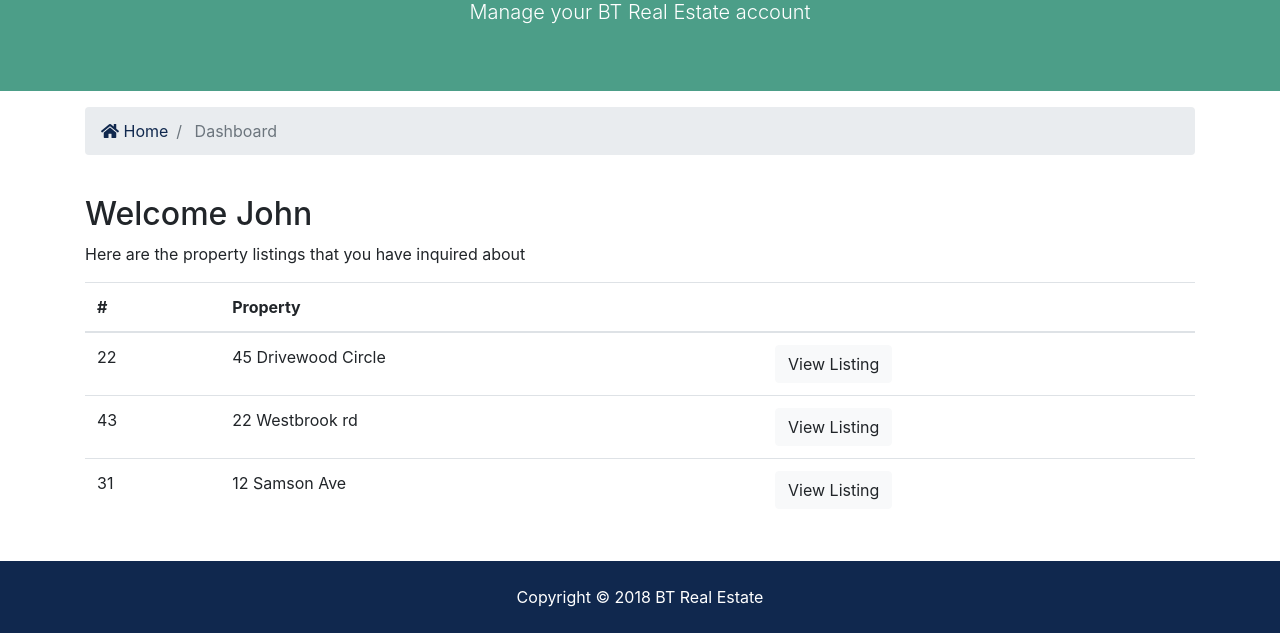
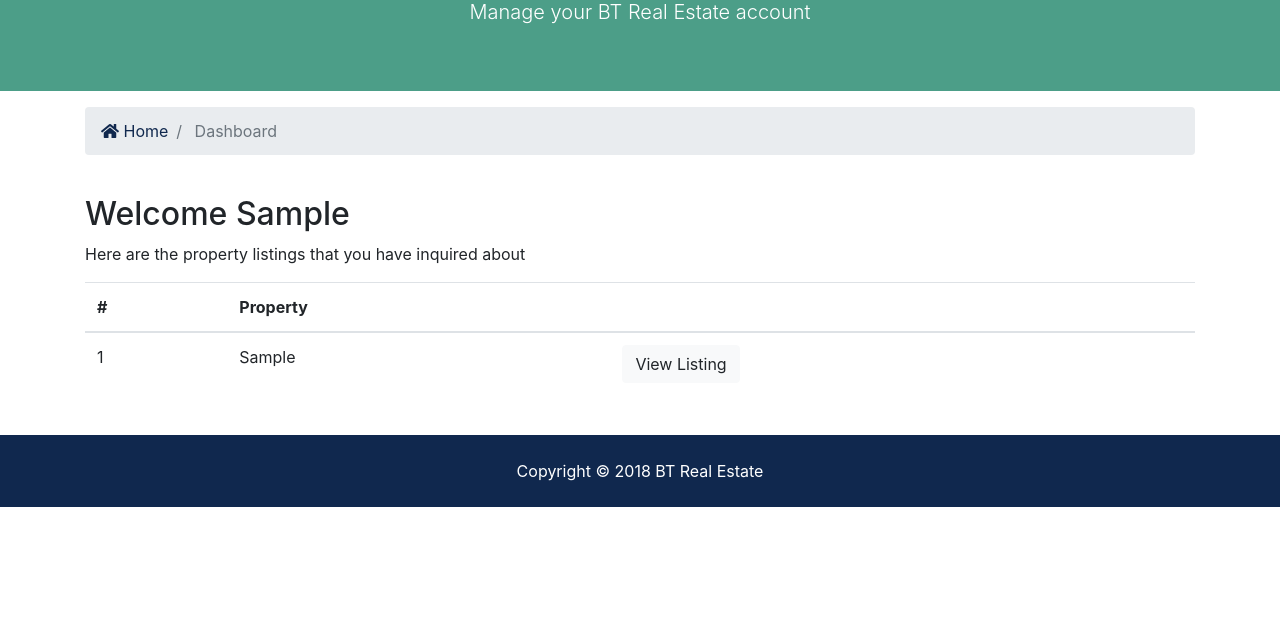
Before and after one commit to xarala221/btre, a Django app: page /accounts/dashboard in a window 1280 px wide. Shown: the part 254-887 px from the top of the page. After the commit the page ends 761 px from the top, so only its background shows below. Run offline with Django 3.2, Linux system fonts and the light colour scheme; a user stored in the database is signed in; tables that the repository leaves empty hold one stand-in row (values such as "Sample post"); some libraries are stand-ins or nearby versions.

Commit message:
go to prod

```diff
--- a/accounts/views.py
+++ b/accounts/views.py
@@ -1,6 +1,7 @@
 from django.shortcuts import render, redirect
 from django.contrib.auth.models import User
 from django.contrib import messages, auth
+from contacts.models import Contact
 
 def register(request):
 
@@ -66,5 +67,8 @@ def logout(request):
     return redirect('index')
 
 def dashboard(request):
-  context = {}
+  user_contacts = Contact.objects.order_by('contact_date').filter(user_id=request.user.id)
+  context = {
+    "contacts":user_contacts
+  }
   return render(request, "accounts/dashboard.html", context)
--- a/templates/accounts/dashboard.html
+++ b/templates/accounts/dashboard.html
@@ -35,7 +35,11 @@
     <div class="container">
       <div class="row">
         <div class="col-md-12">
-          <h2>Welcome John</h2>
+          <h2>Welcome {{ user.first_name }}</h2>
+
+          {% if contacts %}
+
+
               <p>Here are the property listings that you have inquired about</p>
               <table class="table">
                 <thead>
@@ -46,29 +50,20 @@
                   </tr>
                 </thead>
                 <tbody>
+                  {% for contact in contacts %}
                   <tr>
-                <td>22</td>
-                <td>45 Drivewood Circle</td>
+                    <td>{{ contact.id }}</td>
+                    <td>{{ contact.listing }}</td>
                     <td>
-                  <a class="btn btn-light" href="#">View Listing</a>
+                      <a class="btn btn-light" href="{% url 'listing' contact.listing_id %}">View Listing</a>
                     </td>
                   </tr>
-              <tr>
-                <td>43</td>
-                <td>22 Westbrook rd</td>
-                <td>
-                  <a class="btn btn-light" href="#">View Listing</a>
-                </td>
-              </tr>
-              <tr>
-                <td>31</td>
-                <td>12 Samson Ave</td>
-                <td>
-                  <a class="btn btn-light" href="#">View Listing</a>
-                </td>
-              </tr>
+                  {% endfor %}
                 </tbody>
               </table>
+              {% else %}
+              <p>You have not made any inquiry</p>
+              {% endif %}
         </div>
       </div>
     </div>
```
Also changed, not shown: btre/settings.py (+10 -0 lines), contacts/views.py (+18 -0 lines). Lines whose indentation alone changed are shown as unchanged.
